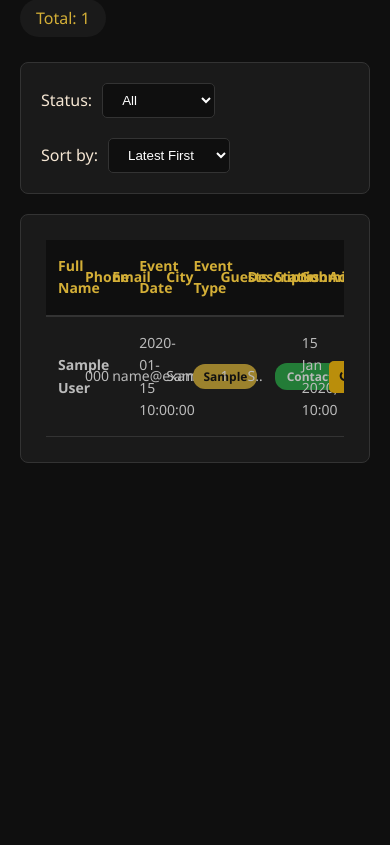
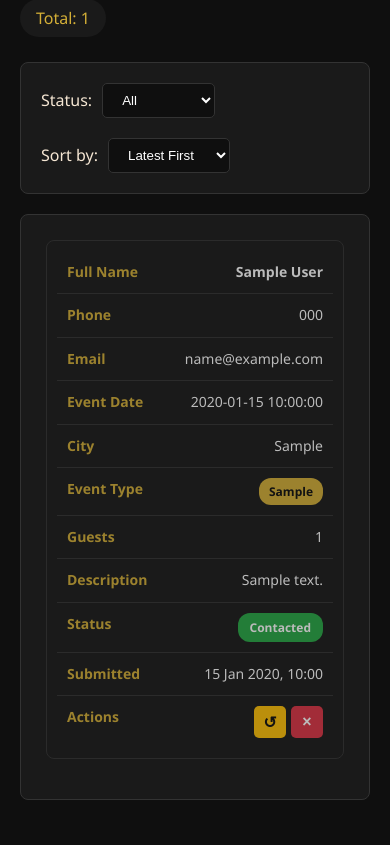
Before and after one commit to KrishPatel7777/weddingWeb, a Flask app: page /admin/contacts in a window 390 px wide. Shown: the part 496-1341 px from the top of the page. Before the commit the page ends 959 px from the top, so only its background shows below. Run offline with Flask 3, Linux system fonts and the light colour scheme; the visitor is signed in with stand-in values (Sample User, id 1); a database or web service that is not in the repository returns one stand-in record (values such as "Sample title").

Commit message:
Redesigned Contacts

```diff
--- a/static/css/admin/admin.css
+++ b/static/css/admin/admin.css
@@ -585,3 +585,55 @@ body {
     white-space: normal;
     overflow: hidden;
 }
+
+@media (max-width: 768px) {
+
+    .data-table thead {
+        display: none;
+    }
+
+    .data-table,
+    .data-table tbody,
+    .data-table tr,
+    .data-table td {
+        display: block;
+        width: 100%;
+    }
+
+    .data-table tr {
+        background: var(--dark-bg);
+        border: 1px solid var(--border-color);
+        border-radius: 8px;
+        margin-bottom: 15px;
+        padding: 10px;
+    }
+
+    .data-table td {
+        display: flex;
+        justify-content: space-between;
+        padding: 10px;
+        border: none;
+        border-bottom: 1px solid var(--border-color);
+    }
+
+    .data-table td:last-child {
+        border-bottom: none;
+    }
+
+    .data-table td::before {
+        content: attr(data-label);
+        font-weight: 600;
+        color: var(--primary-gold);
+        margin-right: 15px;
+        white-space: nowrap;
+    }
+
+    .action-buttons {
+        justify-content: flex-end;
+    }
+
+    .description-cell {
+        white-space: normal;
+        max-width: 100%;
+    }
+}
--- a/templates/admin/contacts.html
+++ b/templates/admin/contacts.html
@@ -92,41 +92,44 @@
                             {% if contacts %}
                                 {% for contact in contacts %}
                                     <tr class="contact-row {% if contact.status == 'contacted' %}contacted{% endif %}">
-                                        <td><strong>{{ contact.fullName }}</strong></td>
-                                        <td>{{ contact.phone }}</td>
-                                        <td>{{ contact.email or 'N/A' }}</td>
-                                        <td>{{ contact.eventDate }}</td>
-                                        <td>{{ contact.eventCity }}</td>
-                                        <td><span class="event-tag">{{ contact.eventType }}</span></td>
-                                        <td>{{ contact.guestCount }}</td>
-                                        <td class="description-cell" onclick="this.classList.toggle('expanded')">
+                                        <td data-label="Full Name"><strong>{{ contact.fullName }}</strong></td>
+                                        <td data-label="Phone">{{ contact.phone }}</td>
+                                        <td data-label="Email">{{ contact.email or 'N/A' }}</td>
+                                        <td data-label="Event Date">{{ contact.eventDate }}</td>
+                                        <td data-label="City">{{ contact.eventCity }}</td>
+                                        <td data-label="Event Type">
+                                            <span class="event-tag">{{ contact.eventType }}</span>
+                                        </td>
+                                        <td data-label="Guests">{{ contact.guestCount }}</td>
+                                        <td data-label="Description" class="description-cell"
+                                            onclick="this.classList.toggle('expanded')">
                                             {{ contact.description }}
                                         </td>
-                                        <td>
+                                        <td data-label="Status">
                                             <span class="badge badge-{{ 'success' if contact.status == 'contacted' else 'warning' }}">
                                                 {{ contact.status|default('new')|title }}
                                             </span>
                                         </td>
-                                        <td>
+                                        <td data-label="Submitted">
                                             {% if contact.created_at %}
                                                 {{ contact.created_at.strftime('%d %b %Y, %H:%M') }}
                                             {% else %}
                                                 N/A
                                             {% endif %}
                                         </td>
-                                        <td>
+                                        <td data-label="Actions">
                                             <div class="action-buttons">
                                                 {% if contact.status != 'contacted' %}
-                                                    <form method="POST" action="{{ url_for('mark_contacted', contact_id=contact._id) }}" style="display: inline;">
-                                                        <button type="submit" class="btn-action btn-success" title="Mark as Contacted">✓</button>
+                                                    <form method="POST" action="{{ url_for('mark_contacted', contact_id=contact._id) }}">
+                                                        <button type="submit" class="btn-action btn-success">✓</button>
                                                     </form>
                                                 {% else %}
-                                                    <form method="POST" action="{{ url_for('mark_new', contact_id=contact._id) }}" style="display: inline;">
-                                                        <button type="submit" class="btn-action btn-warning" title="Mark as New">↺</button>
+                                                    <form method="POST" action="{{ url_for('mark_new', contact_id=contact._id) }}">
+                                                        <button type="submit" class="btn-action btn-warning">↺</button>
                                                     </form>
                                                 {% endif %}
-                                                <form method="POST" action="{{ url_for('delete_contact', contact_id=contact._id) }}" style="display: inline;" onsubmit="return confirm('Are you sure you want to delete this enquiry?');">
-                                                    <button type="submit" class="btn-action btn-danger" title="Delete">×</button>
+                                                <form method="POST" action="{{ url_for('delete_contact', contact_id=contact._id) }}">
+                                                    <button type="submit" class="btn-action btn-danger">×</button>
                                                 </form>
                                             </div>
                                         </td>
```
